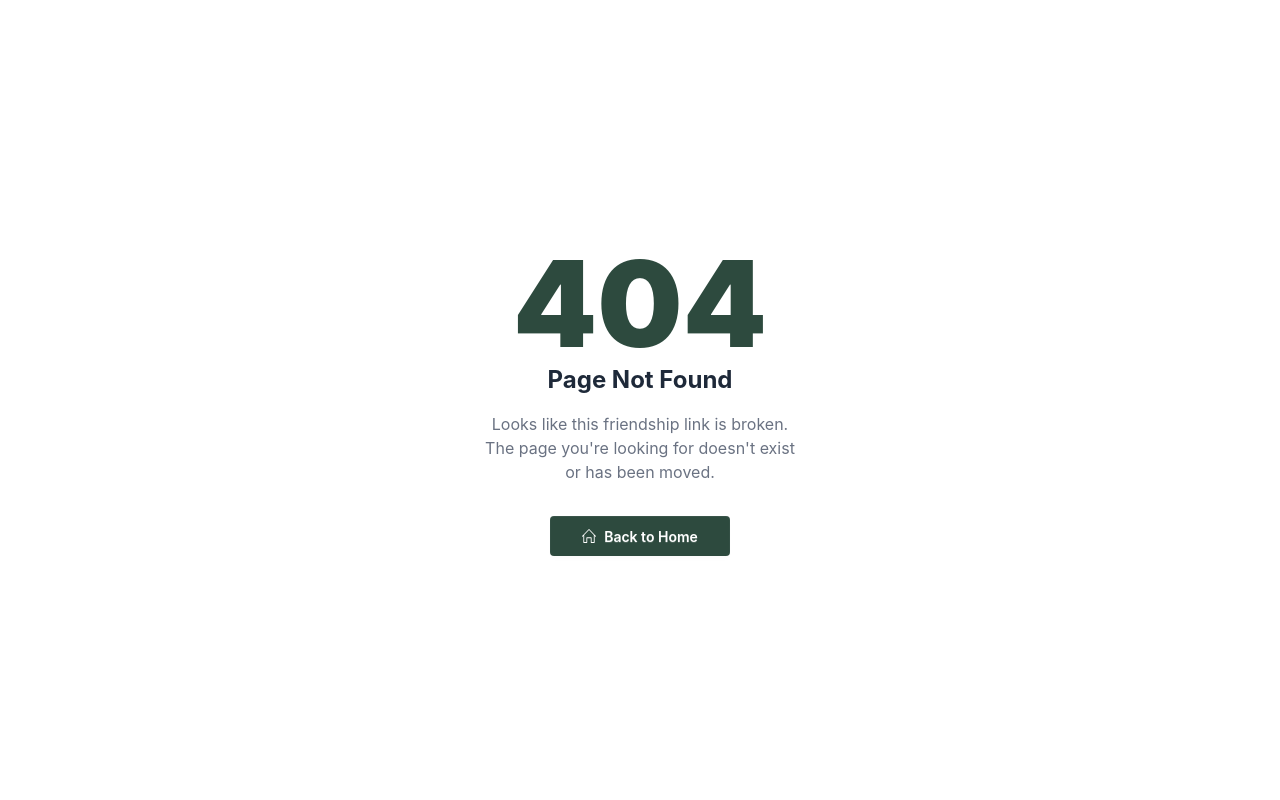
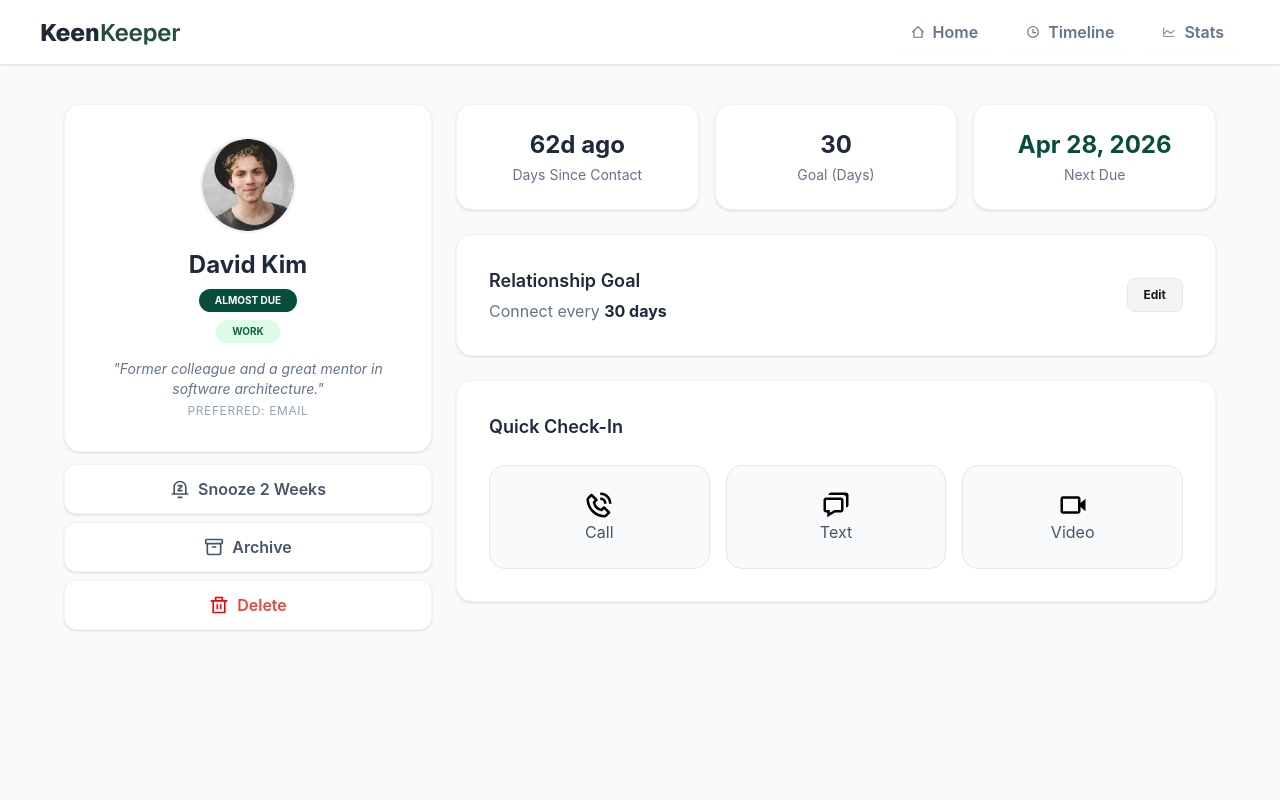
Before and after one commit to nishattasnim10/Keen-Keeper, a React (Vite) app: page /friend/1 in a window 1280 px wide. Before the commit this address had no page. Shown: the top 800 px of the page. Built offline with nearby package versions, Linux system fonts and the light colour scheme.

Commit message:
updated friend details path and fixed error page

```diff
--- a/src/components/ui/FriendsCard.jsx
+++ b/src/components/ui/FriendsCard.jsx
@@ -3,10 +3,10 @@ import { Link } from 'react-router-dom';
 
 const FriendsCard = ({friend}) => {
   return (
-      <Link to={`${friend.id}`} className="card bg-white shadow-sm border border-gray-100 rounded-2xl hover:shadow-md transition-shadow">
+      <Link to={`/friend/${friend.id}`} className="card bg-white shadow-sm border border-gray-100 rounded-2xl hover:shadow-md transition-shadow">
           <figure className="px-10 pt-10">
               <img
-                  src={friend.picture}
+                  src={`/${friend.picture}`}
                   alt={friend.name}
                   className="w-24 h-24 rounded-full object-cover border-4 border-white shadow-sm"
               />
--- a/src/pages/fndDetails/FriendDetails.jsx
+++ b/src/pages/fndDetails/FriendDetails.jsx
@@ -12,8 +12,6 @@ import { useState, useContext } from 'react';
 import { ContextTimeline } from '../../context/TimelineContext';
 import { toast } from 'react-toastify';
 
-
-
 const FriendDetails = () => {
     const { id } = useParams();
     console.log(id,"prm");
@@ -25,6 +23,7 @@ const FriendDetails = () => {
     console.log(expectedFriend, 'expected friend');
     const { timelineData, setTimelineData  } = useContext(ContextTimeline);
 
+
     // loading
 
     if (loading) {
@@ -33,6 +32,10 @@ const FriendDetails = () => {
                 <PropagateLoader color='#166534' />
             </div>
         );
+    }
+
+    if (!expectedFriend) {
+        return <NotFoundPage />;
     }
 
     // handle check in btn
@@ -64,7 +67,7 @@ const FriendDetails = () => {
                     {/* Profile Card */}
                     <div className="bg-white rounded-2xl p-8 shadow-sm text-center border border-gray-100">
                         <img
-                            src={expectedFriend?.picture}
+                            src={`/${expectedFriend?.picture}`}
                             alt={expectedFriend?.name}
                             className="w-24 h-24 rounded-full mx-auto object-cover mb-4 border-2 border-gray-100"
                         />
```
Also changed, not shown: src/main.jsx (+6 -5 lines), 1 other file (tests, documents, lock files or other folders).
